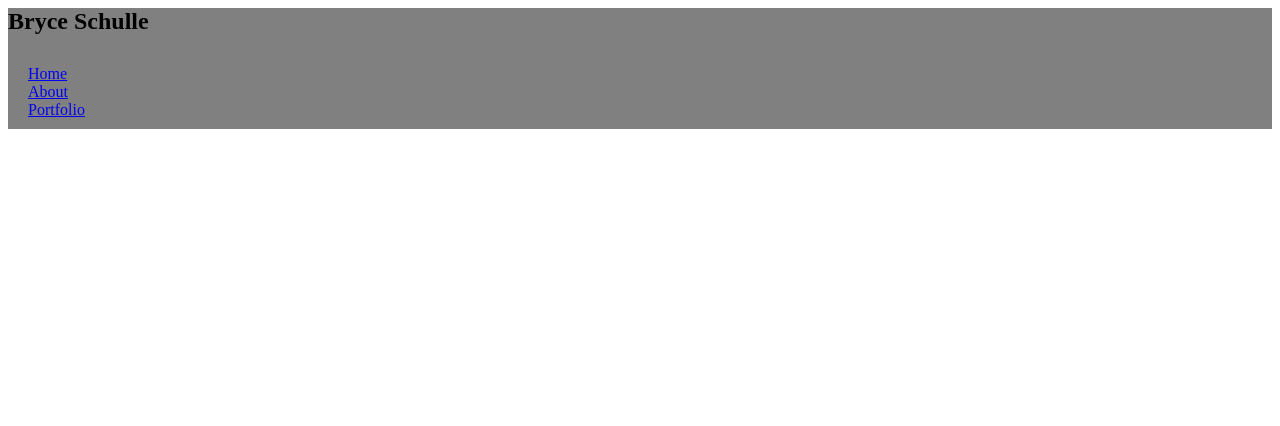
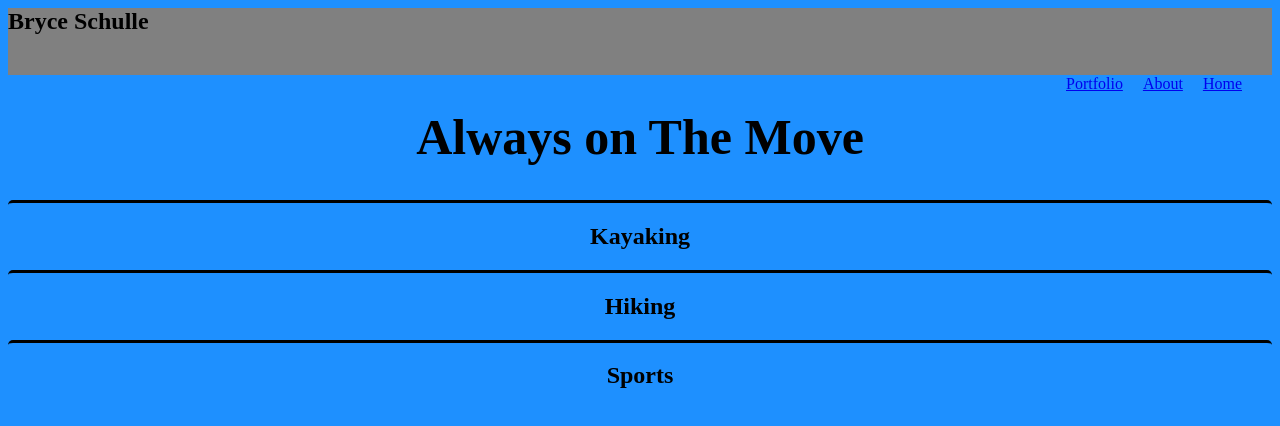
Before and after one commit to bschulle/personal-website, a plain HTML site: page about.html in a window 1280 px wide. Drawn offline with Linux system fonts and the light colour scheme.

Commit message:
add sections in about.html

```diff
--- a/about.html
+++ b/about.html
@@ -16,5 +16,17 @@
        </ul>
     </nav>
   </div>
+    <main>
+      <h1 id="header1"> Always on The Move</h1>
+      <section  class="about">
+        <h2>Kayaking</h2>
+      </section>
+      <section class="about">
+        <h2>Hiking</h2>
+      </section>
+      <section class="about">
+        <h2>Sports</h2>
+      </section>
+    </main>
   </body>
 </html>
--- a/style.css
+++ b/style.css
@@ -2,13 +2,22 @@ ul {
   list-style-type: none;
   margin: 10px;
   padding: 10px;
+
 }
-
+li{
+  display: inline;
+  float: right;
+  display: block;
+  padding: 10px;
+}
 nav {
   color: black;
   background-color: gray;
+  /* position: fixed; Set the navbar to fixed position */
+  /* top: 0; Position the navbar at the top of the page */
+  width: 100%; /* Full width */
 }
-main{
+body{
   background-color: dodgerblue;
 }
 .center {
@@ -24,3 +33,12 @@ p{
   font-weight: bold;
   font-family: fantasy;
 }
+.about{
+    text-align: center;
+    border-top: 3px solid;
+    border-radius: 5px;
+}
+#header1{
+  text-align: center;
+  font-size: 50px;
+}
```
